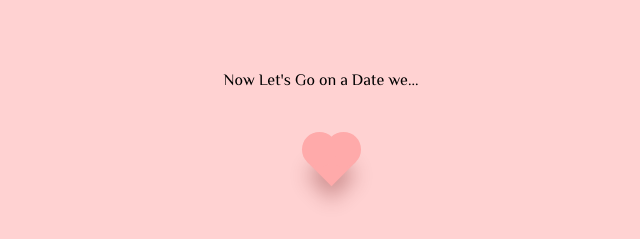
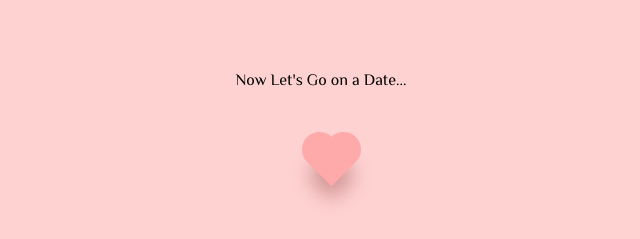
Before and after one commit to Darkwibes/Birthday, a plain HTML site: page letter.html in a window 1280 px wide. Shown: the part 1014-1253 px from the top of the page, 319-959 px from the left. Drawn offline with nearby package versions, Linux system fonts and the light colour scheme.

Commit message:
Update letter.html

```diff
--- a/letter.html
+++ b/letter.html
@@ -76,7 +76,7 @@
         <br>
         <br>
         <div class="main_letter" style="text-align: center;">
-            Now Let's Go on a Date we...
+            Now Let's Go on a Date...
             <br>
         <span id="heart" class="heart" ></span>
         </div>
```
